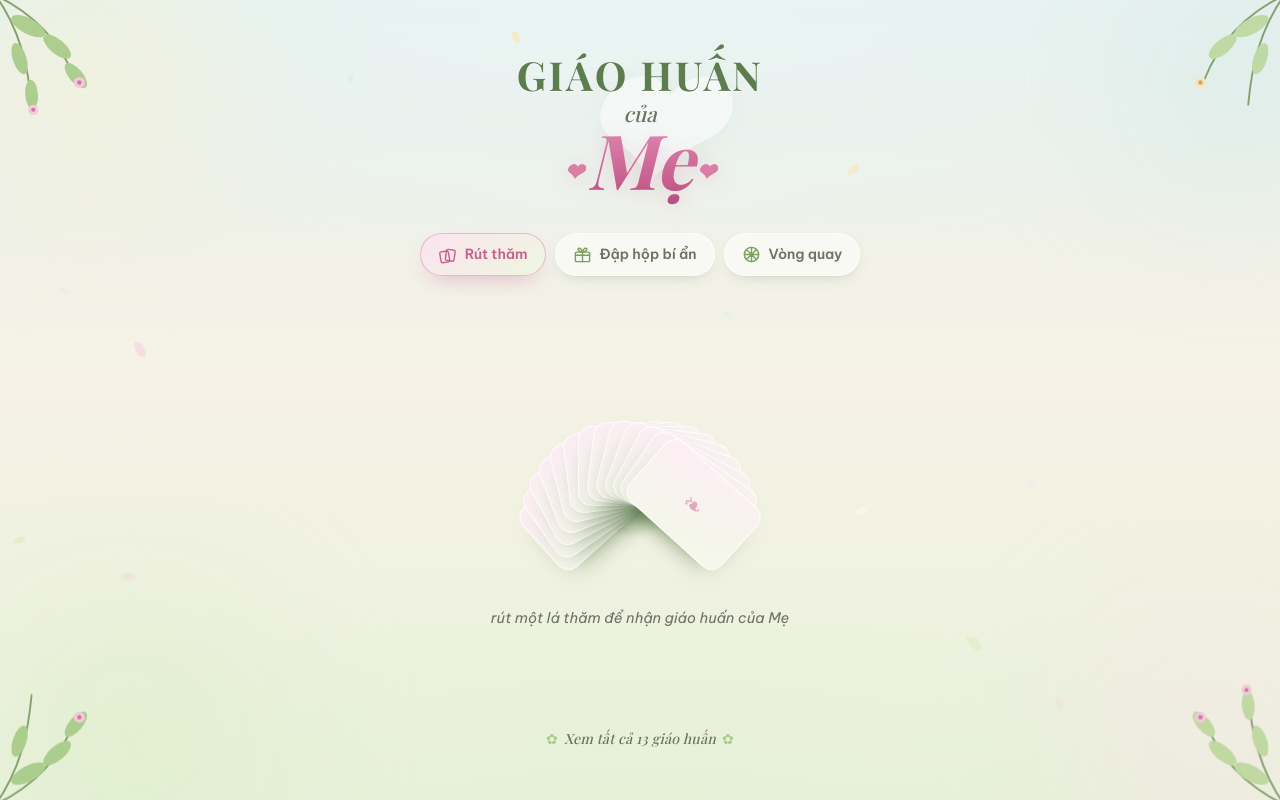
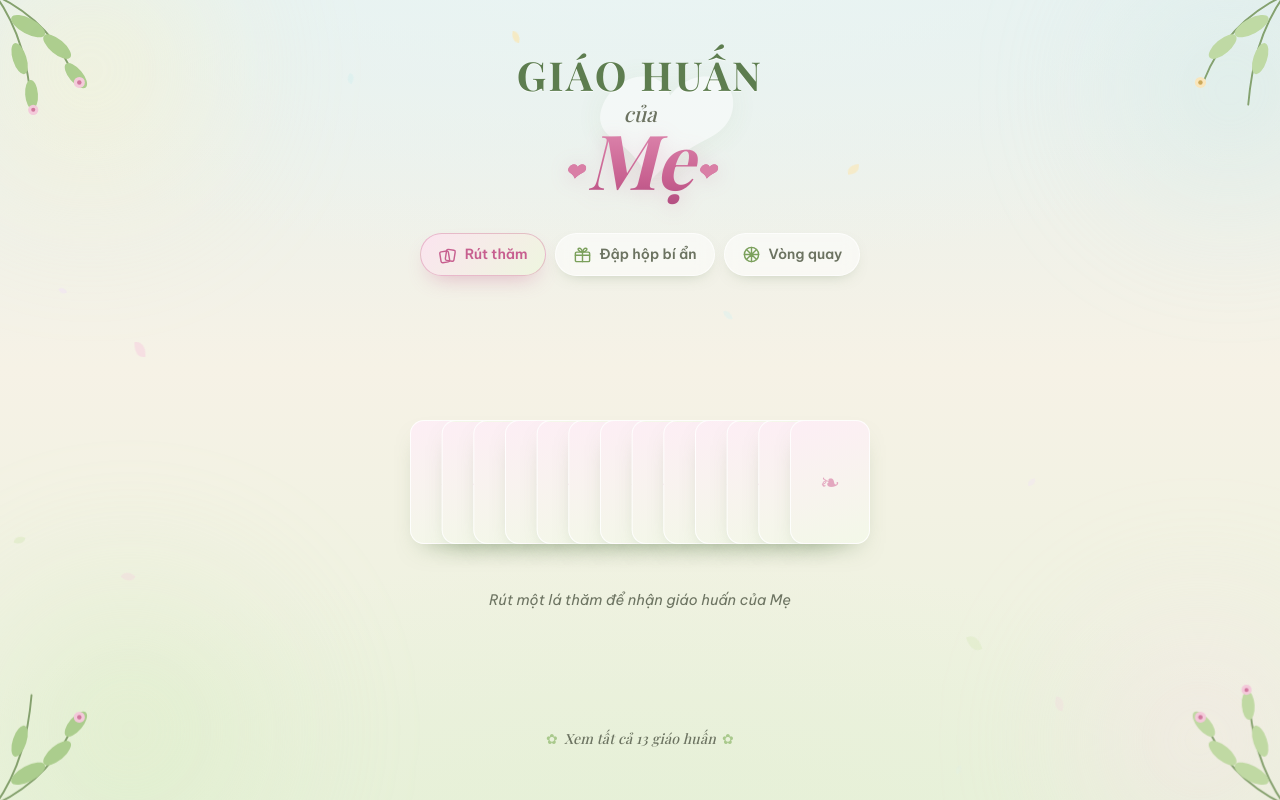
Before and after one commit to haphuocsang1801/giao-huan-cua-me, a React (Vite) app: page / in a window 1280 px wide. Both pictures are taken after a click on the button "Rút thăm". Built offline with nearby package versions, Linux system fonts and the light colour scheme; a web font is replaced by a local one.

Commit message:
fix: display lot cards vertically in horizontal spread layout
- Switch card orientation from landscape (124×80) to portrait (80×124)
- Replace curved fan rotation with flat horizontal translateX spread
- Capitalize hint text "Rút một lá thăm..."

```diff
--- a/src/components/LotsWidget.jsx
+++ b/src/components/LotsWidget.jsx
@@ -3,7 +3,6 @@ import { TEACHINGS } from '../data/teachings'
 
 const N = TEACHINGS.length
 const LOTS = N          // one card per teaching
-const SPREAD = 84       // wider spread to fit 13 cards clearly
 
 export default function LotsWidget({ active, onReveal, closeKey }) {
   const fanRef = useRef(null)
@@ -17,7 +16,8 @@ export default function LotsWidget({ active, onReveal, closeKey }) {
       if (c !== card) c.classList.add('dim')
     })
     card.classList.add('picked')
-    card.style.transform = 'translateY(-80px) scale(1.12)'
+    const baseX = parseFloat(card.dataset.baseX) || 0
+    card.style.transform = `translateX(${baseX}px) translateY(-80px) scale(1.12)`
     setTimeout(() => onReveal(i), 620)
   }, [onReveal])
 
@@ -26,13 +26,16 @@ export default function LotsWidget({ active, onReveal, closeKey }) {
     if (!fan) return
     fan.innerHTML = ''
     busyRef.current = false
+    const W = fan.offsetWidth || 460
+    const cardW = W <= 430 ? 66 : 80
+    const step = (W - cardW) / (LOTS - 1)
+    const startX = -(W - cardW) / 2
     for (let k = 0; k < LOTS; k++) {
-      const t = k / (LOTS - 1)
-      const ang = -SPREAD / 2 + SPREAD * t
-      const lift = -Math.cos((t - 0.5) * Math.PI) * 18
+      const x = startX + k * step
       const card = document.createElement('div')
       card.className = 'lot'
-      card.style.transform = `rotate(${ang}deg) translateY(${lift}px)`
+      card.dataset.baseX = x
+      card.style.transform = `translateX(${x}px)`
       card.addEventListener('click', () => pickLot(card))
       fan.appendChild(card)
     }
@@ -49,7 +52,7 @@ export default function LotsWidget({ active, onReveal, closeKey }) {
   return (
     <section className={`widget${active ? ' on' : ''}`}>
       <div className="fan" ref={fanRef} />
-      <p className="hint">rút một lá thăm để nhận giáo huấn của Mẹ</p>
+      <p className="hint">Rút một lá thăm để nhận giáo huấn của Mẹ</p>
     </section>
   )
 }
--- a/src/styles/index.css
+++ b/src/styles/index.css
@@ -275,17 +275,17 @@ body {
 .fan {
   position: relative;
   width: min(94vw, 460px);
-  height: clamp(170px, 38vw, 220px);
-  margin-bottom: 58px; /* clearance for cards that overflow downward when rotated */
+  height: clamp(200px, 46vw, 240px);
+  margin-bottom: 20px;
 }
 .lot {
   position: absolute;
   bottom: 6px; left: 50%;
-  width: 124px; height: 80px;
-  margin-left: -62px;
+  width: 80px; height: 124px;
+  margin-left: -40px;
   border-radius: 14px;
   cursor: pointer;
-  transform-origin: 50% 150%;
+  transform-origin: 50% 50%;
   border: 1px solid rgba(255,255,255,.85);
   background: linear-gradient(165deg, #fdeef5 0%, #f3f8e8 100%);
   box-shadow: 0 12px 24px -13px rgba(93,125,79,.5);
@@ -296,7 +296,7 @@ body {
 .lot::after { content: "\2767"; font-size: 24px; color: var(--pink); opacity: .65; }
 
 @media (max-width: 430px) {
-  .lot { width: 102px; height: 66px; margin-left: -51px; }
+  .lot { width: 66px; height: 102px; margin-left: -33px; }
   .lot::after { font-size: 20px; }
 }
 .lot:hover { filter: brightness(1.04); }
```
